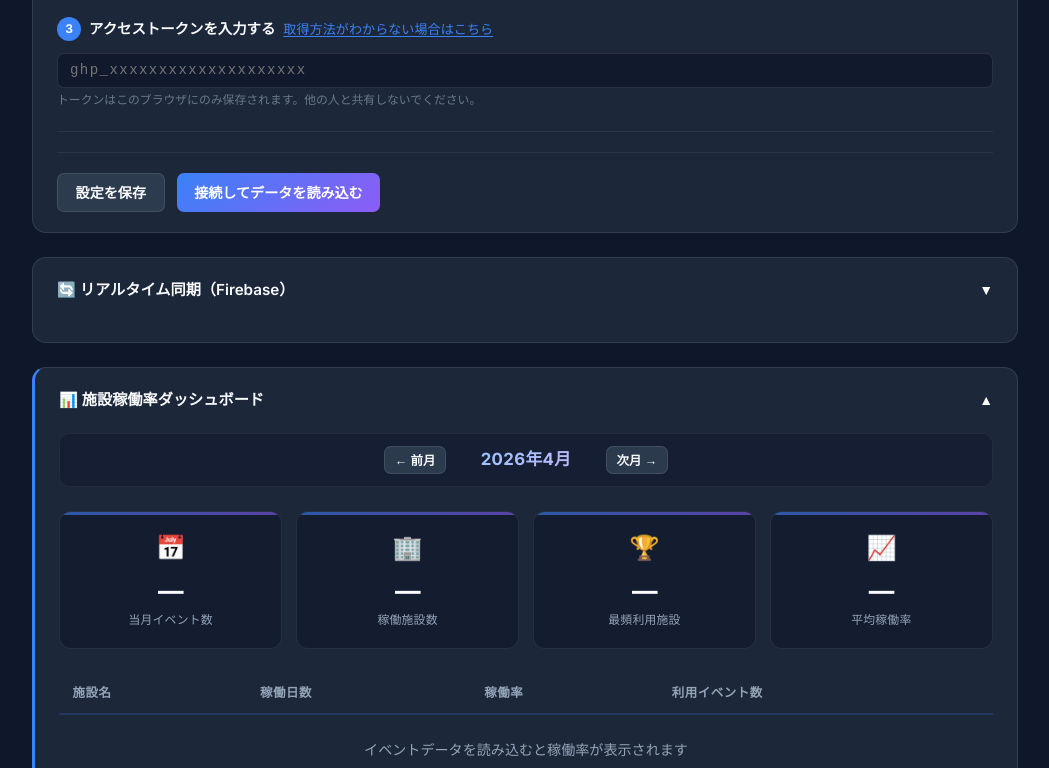
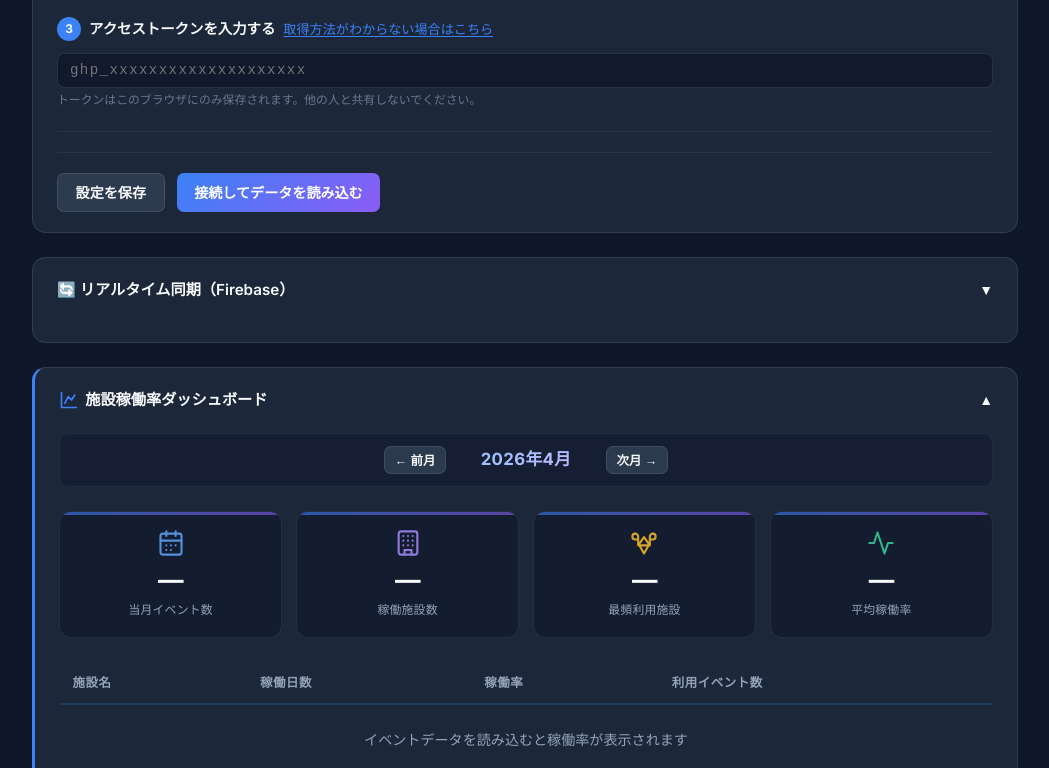
Before and after one commit to OMEGAAA/ag-events, a plain HTML site: page admin/index.html in a window 1280 px wide. Shown: the part 487-1255 px from the top of the page, without its empty margins (115-1164 px from the left). Drawn offline with Linux system fonts and the light colour scheme.

Commit message:
ダッシュボードの絵文字をSVGアイコンに置換

```diff
--- a/admin/admin.css
+++ b/admin/admin.css
@@ -1013,9 +1013,42 @@ tr:hover td { background: rgba(255,255,255,0.025); }
 }
 
 .kpi-icon {
-    font-size: 1.5rem;
     margin-bottom: 0.5rem;
-    filter: grayscale(0.1);
+    display: flex;
+    align-items: center;
+    justify-content: center;
+}
+
+.kpi-icon svg {
+    width: 28px;
+    height: 28px;
+    opacity: 0.85;
+    transition: opacity 0.3s, transform 0.3s;
+}
+
+.kpi-card:hover .kpi-icon svg {
+    opacity: 1;
+    transform: scale(1.1);
+}
+
+/* カードごとにアイコン色を変える */
+.kpi-card:nth-child(1) .kpi-icon svg { color: #60a5fa; }
+.kpi-card:nth-child(2) .kpi-icon svg { color: #a78bfa; }
+.kpi-card:nth-child(3) .kpi-icon svg { color: #fbbf24; }
+.kpi-card:nth-child(4) .kpi-icon svg { color: #34d399; }
+
+/* ヘッダーのインラインアイコン */
+.icon-inline {
+    display: inline-block;
+    vertical-align: middle;
+}
+
+.icon-inline.icon-header {
+    width: 20px;
+    height: 20px;
+    color: var(--accent-blue);
+    margin-right: 0.15rem;
+    margin-top: -2px;
 }
 
 .kpi-value {
--- a/admin/index.html
+++ b/admin/index.html
@@ -132,7 +132,7 @@
         <div class="events-section dashboard-section" id="dashboard-section">
             <div class="settings-panel-header" onclick="toggleDashboard()">
                 <div style="display:flex; align-items:center; gap:0.75rem;">
-                    <h3>📊 施設稼働率ダッシュボード</h3>
+                    <h3><svg class="icon-inline icon-header" viewBox="0 0 24 24" fill="none" stroke="currentColor" stroke-width="2" stroke-linecap="round" stroke-linejoin="round"><path d="M3 3v18h18"/><path d="M7 16l4-8 4 4 4-6"/></svg> 施設稼働率ダッシュボード</h3>
                     <span class="connection-badge connected" id="dashboard-badge" style="display:none;">データあり</span>
                 </div>
                 <span id="dashboard-toggle-icon">▲</span>
@@ -149,22 +149,22 @@
                 <!-- サマリーKPIカード -->
                 <div class="kpi-grid">
                     <div class="kpi-card">
-                        <div class="kpi-icon">📅</div>
+                        <div class="kpi-icon"><svg viewBox="0 0 24 24" fill="none" stroke="currentColor" stroke-width="1.8" stroke-linecap="round" stroke-linejoin="round"><rect x="3" y="4" width="18" height="18" rx="2"/><path d="M16 2v4M8 2v4M3 10h18"/><path d="M8 14h.01M12 14h.01M16 14h.01M8 18h.01M12 18h.01"/></svg></div>
                         <div class="kpi-value" id="kpi-event-count">—</div>
                         <div class="kpi-label">当月イベント数</div>
                     </div>
                     <div class="kpi-card">
-                        <div class="kpi-icon">🏢</div>
+                        <div class="kpi-icon"><svg viewBox="0 0 24 24" fill="none" stroke="currentColor" stroke-width="1.8" stroke-linecap="round" stroke-linejoin="round"><rect x="4" y="2" width="16" height="20" rx="2"/><path d="M9 22v-4h6v4"/><path d="M8 6h.01M16 6h.01M12 6h.01M8 10h.01M16 10h.01M12 10h.01M8 14h.01M16 14h.01M12 14h.01"/></svg></div>
                         <div class="kpi-value" id="kpi-active-facilities">—</div>
                         <div class="kpi-label">稼働施設数</div>
                     </div>
                     <div class="kpi-card">
-                        <div class="kpi-icon">🏆</div>
+                        <div class="kpi-icon"><svg viewBox="0 0 24 24" fill="none" stroke="currentColor" stroke-width="1.8" stroke-linecap="round" stroke-linejoin="round"><path d="M6 9H4.5a2.5 2.5 0 0 1 0-5C5.71 4 7 5.15 7 6.5V14l5-7 5 7V6.5C17 5.15 18.29 4 19.5 4a2.5 2.5 0 0 1 0 5H18"/><path d="M12 21l-4-7h8l-4 7z"/></svg></div>
                         <div class="kpi-value" id="kpi-top-facility">—</div>
                         <div class="kpi-label">最頻利用施設</div>
                     </div>
                     <div class="kpi-card">
-                        <div class="kpi-icon">📈</div>
+                        <div class="kpi-icon"><svg viewBox="0 0 24 24" fill="none" stroke="currentColor" stroke-width="1.8" stroke-linecap="round" stroke-linejoin="round"><path d="M22 12h-4l-3 9L9 3l-3 9H2"/></svg></div>
                         <div class="kpi-value" id="kpi-avg-rate">—</div>
                         <div class="kpi-label">平均稼働率</div>
                     </div>
```
